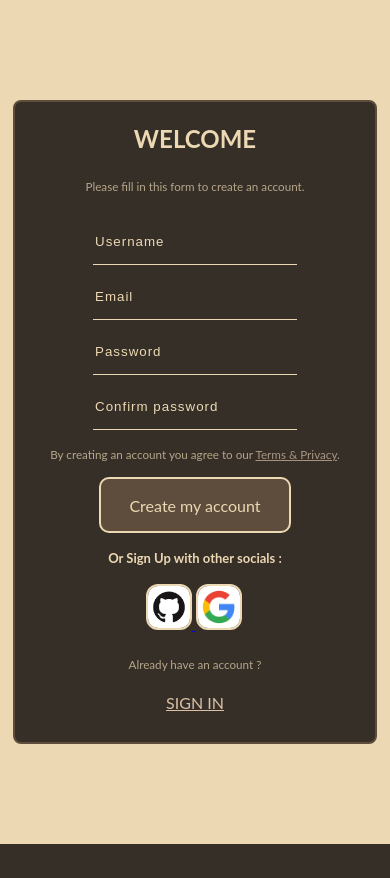
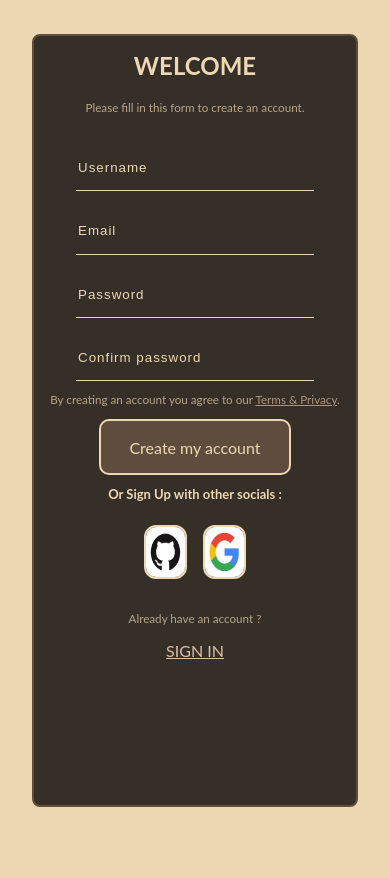
Before and after one commit to Hritcu/LeHS, a PHP site: page /SignUp.html in a window 390 px wide. Before the commit the page ends 844 px from the top, so only its background shows below. Run offline with PHP 8.4, Linux system fonts and the light colour scheme.

Commit message:
Sign Up Page
- CSS si pentru site-ul vazut de pe telefon

```diff
--- a/styleSignUp.css
+++ b/styleSignUp.css
@@ -121,3 +121,59 @@
 #OrSignUpWithOtherSocials {
     font-size: small;
 }
+
+@media screen and (max-width: 800px) {
+    body{
+        display: flex;
+        margin-right:5vw;
+        margin-top: 4vh;
+        margin-bottom: 3vh;
+        justify-content: center;
+    }
+    .SignUp-form {
+        width: 80vw;
+        height: 90vh;
+        margin:0;
+    }
+    .SignUpCredentials {
+        width: 60vw;
+        height: 15vh;
+    }
+    #username, #email, #password, #confirmPassword{
+
+        margin-top : 2vh;
+        margin-left: auto;
+        margin-right: auto;
+        width: 60vw;
+        height: 5vh;
+        padding: 0.2vh;
+    }
+    #SignUpButton{
+
+        margin-top : 2vh;
+        margin-left: auto;
+        margin-right: auto;
+        width: 50vw;
+        height:10vh;
+    }
+
+    .SignUpWithOtherSocials{
+        display: flex;
+        justify-content: center;
+        width: 60vw;
+        height: 10vh;
+        margin-left: 10vw;
+    }
+
+    #SignUpWithGitHub, #SignUpWithGoogle{
+        margin: 2vw;
+        width: 10vw;
+        height: 6vh;
+    }
+
+    .text{
+        margin-top: 1vh;
+        padding: 0.5vw;
+        text-align: center;
+    }
+}
```
